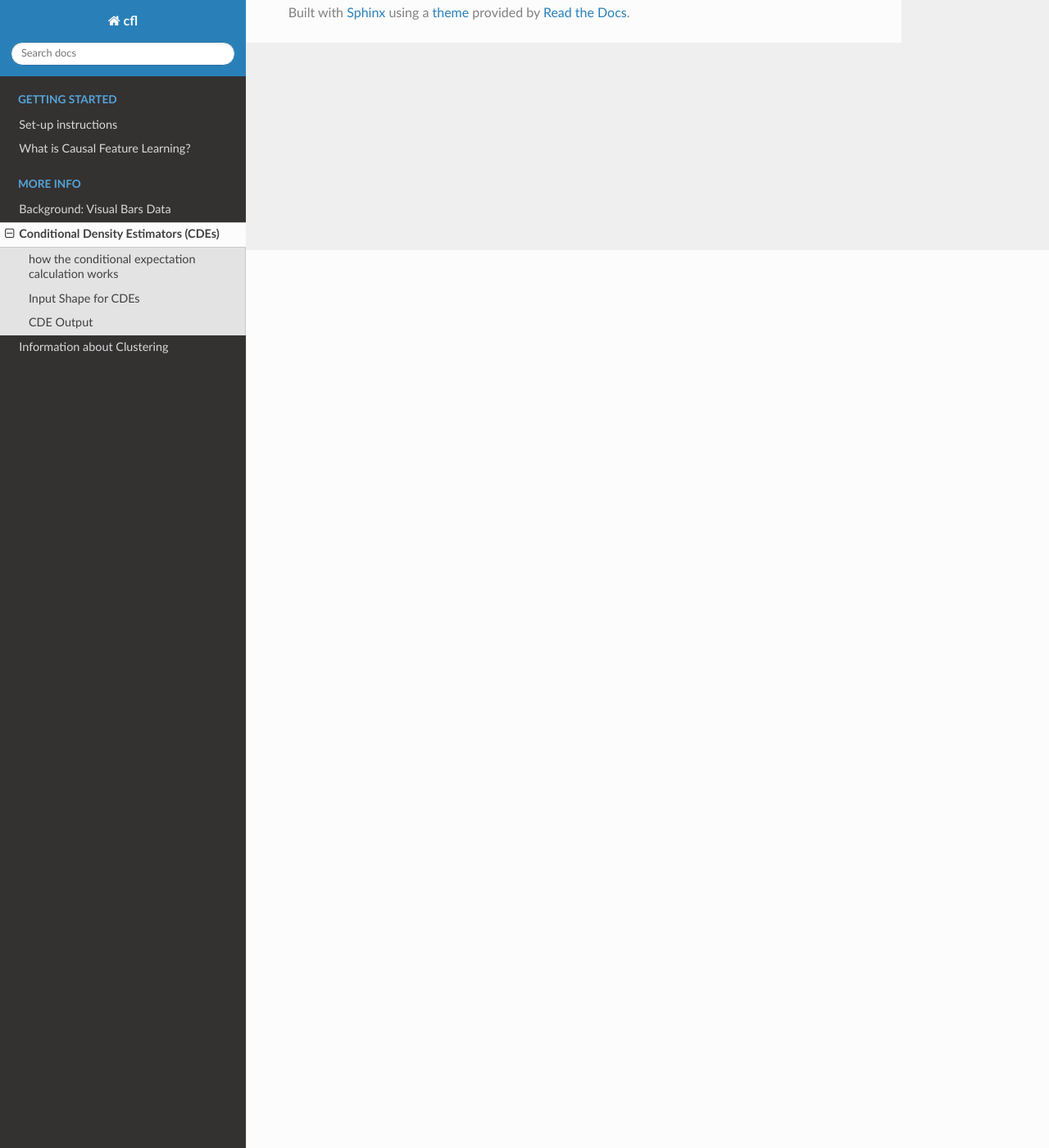
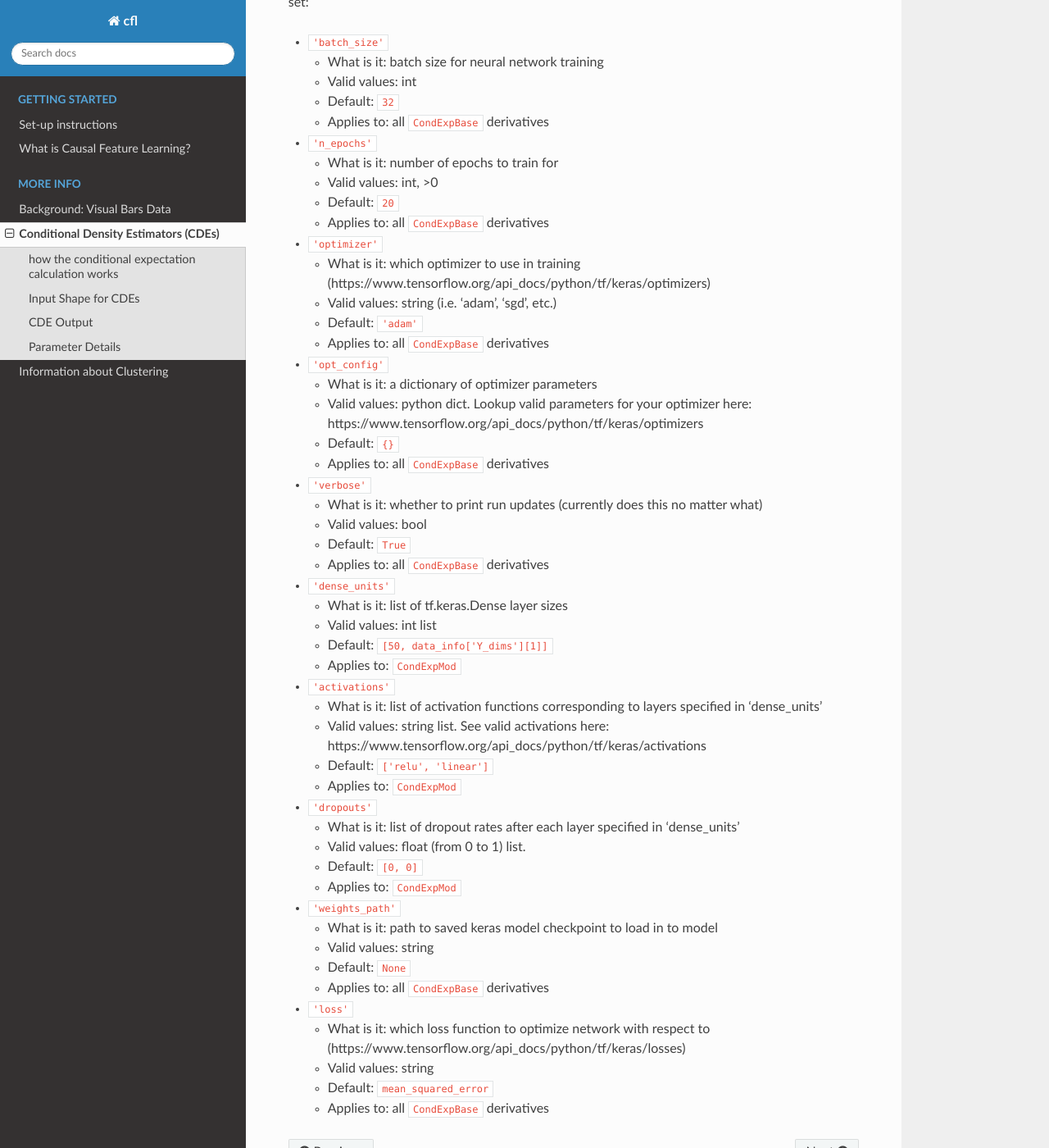
Before and after one commit to eberharf/cfl, a Sphinx documentation site: the page built from docs/source/CDEs.md, in a window 1280 px wide and 1400 px high, scrolled down 1095 px. Shown: the whole window at 82% size. Built offline with Sphinx 7.4.7 and the Read the Docs theme 2.0.0, drawn with Linux system fonts in a browser that asks for light colours; some of the changed text lies outside the part shown.

Commit message:
move CDE parameter details to CDEs docs

```diff
--- a/docs/source/CDEs.md
+++ b/docs/source/CDEs.md
@@ -40,3 +40,70 @@ The main exceptions are **convolutional neural networks (CNN)**. CNNs are well-s
 ## CDE Output
 
 - what the interpretation of the output is
+
+
+
+## Parameter Details
+When constructing a new CDE object, you can customize its parameters.
+This allows you to specify the configuration of your CDE model during instantiation.
+Here are some of the parameters you can set:
+
+- `'batch_size'`
+    - What is it: batch size for neural network training
+    - Valid values: int
+    - Default: `32`
+    - Applies to: all `CondExpBase` derivatives
+
+- `'n_epochs'`
+    - What is it: number of epochs to train for
+    - Valid values: int, >0
+    - Default: `20`
+    - Applies to: all `CondExpBase` derivatives
+
+- `'optimizer'`
+    - What is it: which optimizer to use in training (https://www.tensorflow.org/api_docs/python/tf/keras/optimizers)
+    - Valid values: string (i.e. 'adam', 'sgd', etc.)
+    - Default: `'adam'`
+    - Applies to: all `CondExpBase` derivatives
+
+- `'opt_config'`
+    - What is it: a dictionary of optimizer parameters
+    - Valid values: python dict. Lookup valid parameters for your optimizer here: https://www.tensorflow.org/api_docs/python/tf/keras/optimizers
+    - Default: `{}`
+    - Applies to: all `CondExpBase` derivatives
+
+- `'verbose'`
+    - What is it: whether to print run updates (currently does this no matter what)
+    - Valid values: bool
+    - Default: `True`
+    - Applies to: all `CondExpBase` derivatives
+
+- `'dense_units'`
+    - What is it: list of tf.keras.Dense layer sizes
+    - Valid values: int list
+    - Default: `[50, data_info['Y_dims'][1]]`
+    - Applies to: `CondExpMod`
+
+- `'activations'`
+    - What is it: list of activation functions corresponding to layers specified in 'dense_units'
+    - Valid values: string list. See valid activations here: https://www.tensorflow.org/api_docs/python/tf/keras/activations
+    - Default: `['relu', 'linear']`
+    - Applies to: `CondExpMod`
+
+- `'dropouts'`
+    - What is it: list of dropout rates after each layer specified in 'dense_units'
+    - Valid values: float (from 0 to 1) list.
+    - Default: `[0, 0]`
+    - Applies to: `CondExpMod`
+
+- `'weights_path'`
+    - What is it: path to saved keras model checkpoint to load in to model
+    - Valid values: string
+    - Default: `None`
+    - Applies to: all `CondExpBase` derivatives
+
+- `'loss'`
+    - What is it: which loss function to optimize network with respect to (https://www.tensorflow.org/api_docs/python/tf/keras/losses)
+    - Valid values: string
+    - Default: `mean_squared_error`
+    - Applies to: all `CondExpBase` derivatives
```
